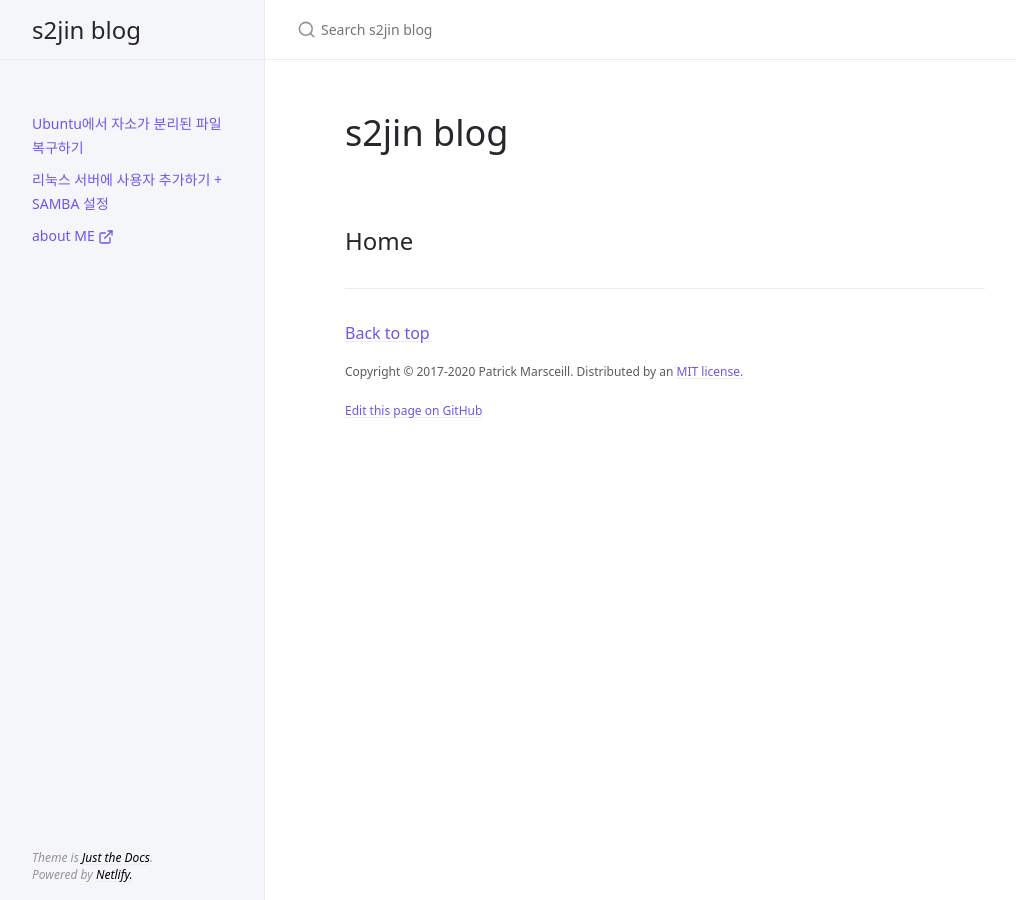
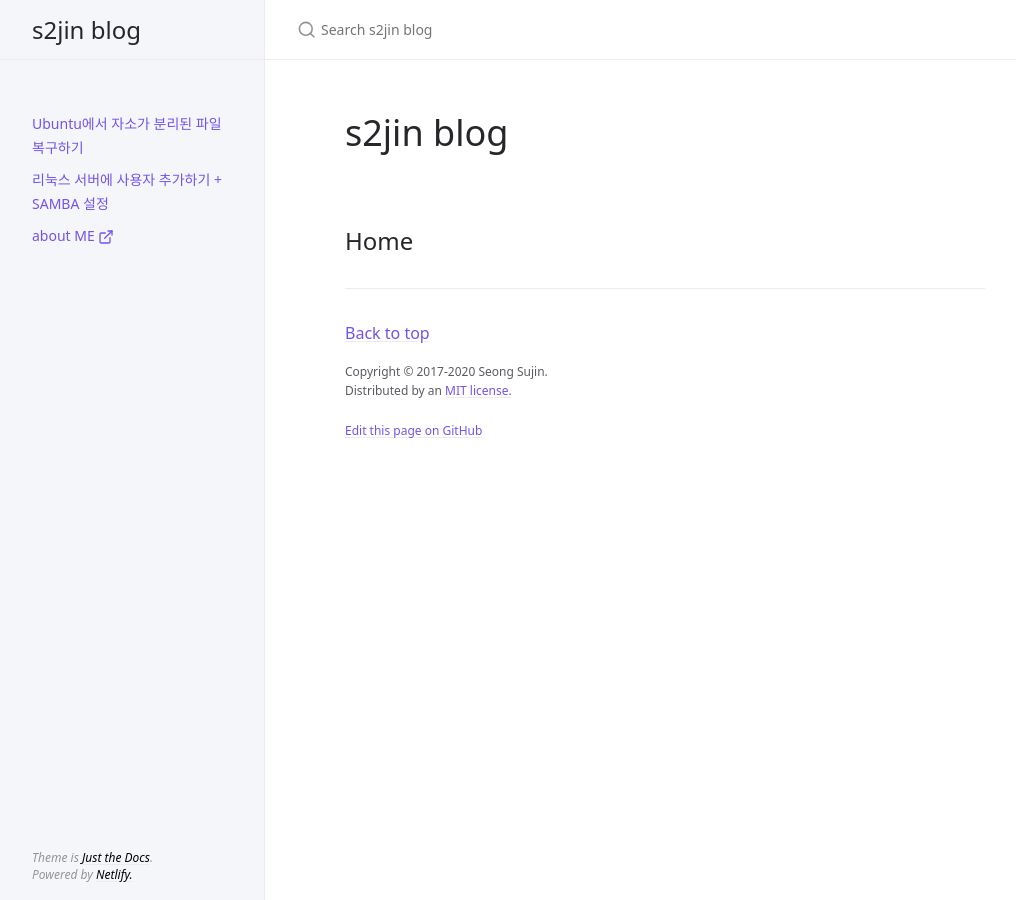
Before and after one commit to s2jin/blog, a Jekyll site: the page built from index.md, in a window 1280 px wide. Shown: the whole page, without its empty margins (107-1123 px from the left). Built offline with Jekyll 4.4.1, drawn with Linux system fonts in a browser that asks for light colours; cached includes are drawn as plain includes.

```diff
--- a/_config.yml
+++ b/_config.yml
@@ -133,7 +133,7 @@ liquid:
 back_to_top: true
 back_to_top_text: "Back to top"
 
-footer_content: "Copyright &copy; 2017-2020 Patrick Marsceill. Distributed by an <a href=\"https://github.com/just-the-docs/just-the-docs/tree/main/LICENSE.txt\">MIT license.</a>"
+footer_content: "Copyright &copy; 2017-2020 Seong Sujin.<br/>Distributed by an <a href=\"https://github.com/just-the-docs/just-the-docs/tree/main/LICENSE.txt\">MIT license.</a>"
 
 # Footer last edited timestamp
 last_edit_timestamp: true # show or hide edit time - page must have `last_modified_date` defined in the frontmatter
```
